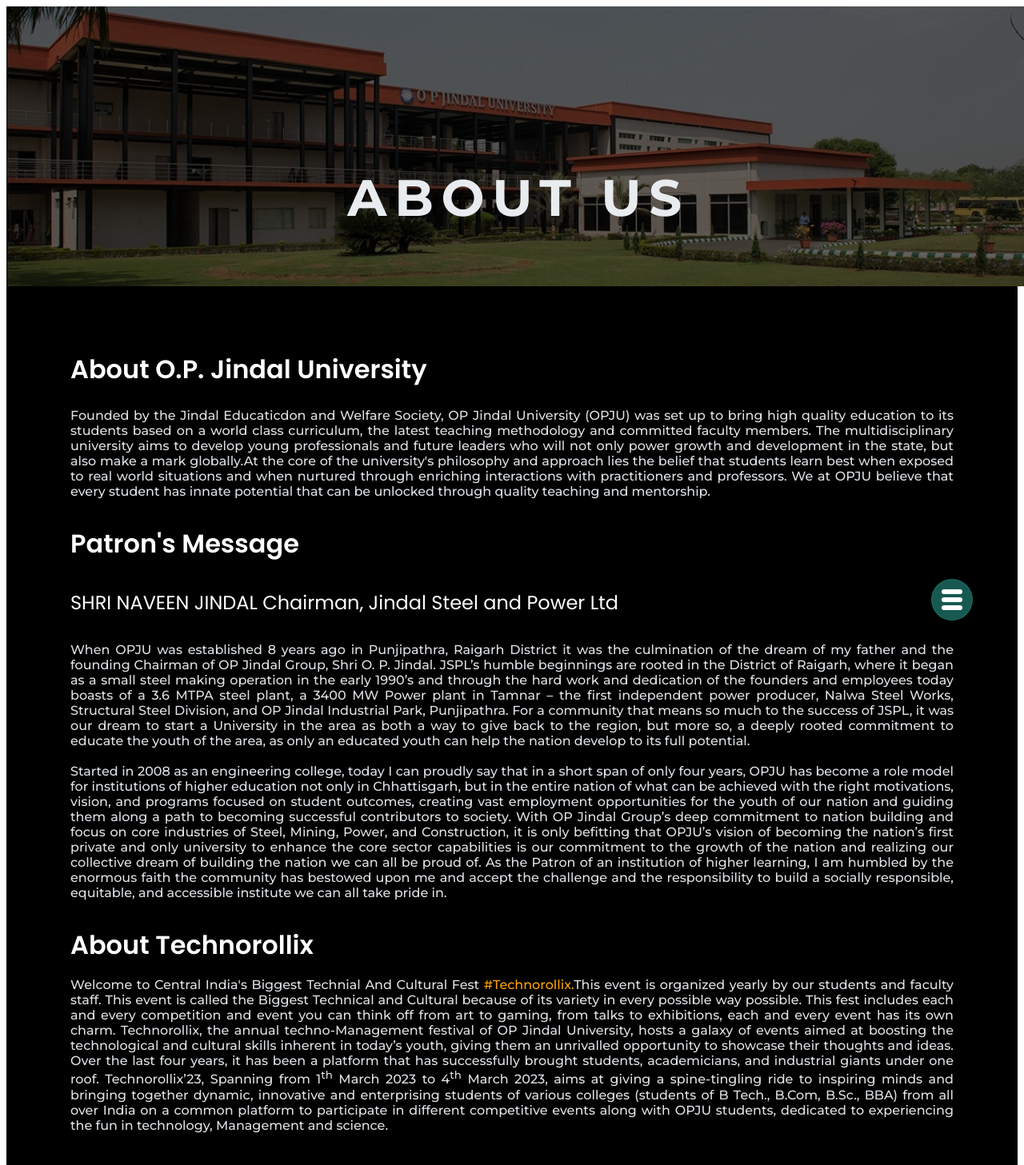
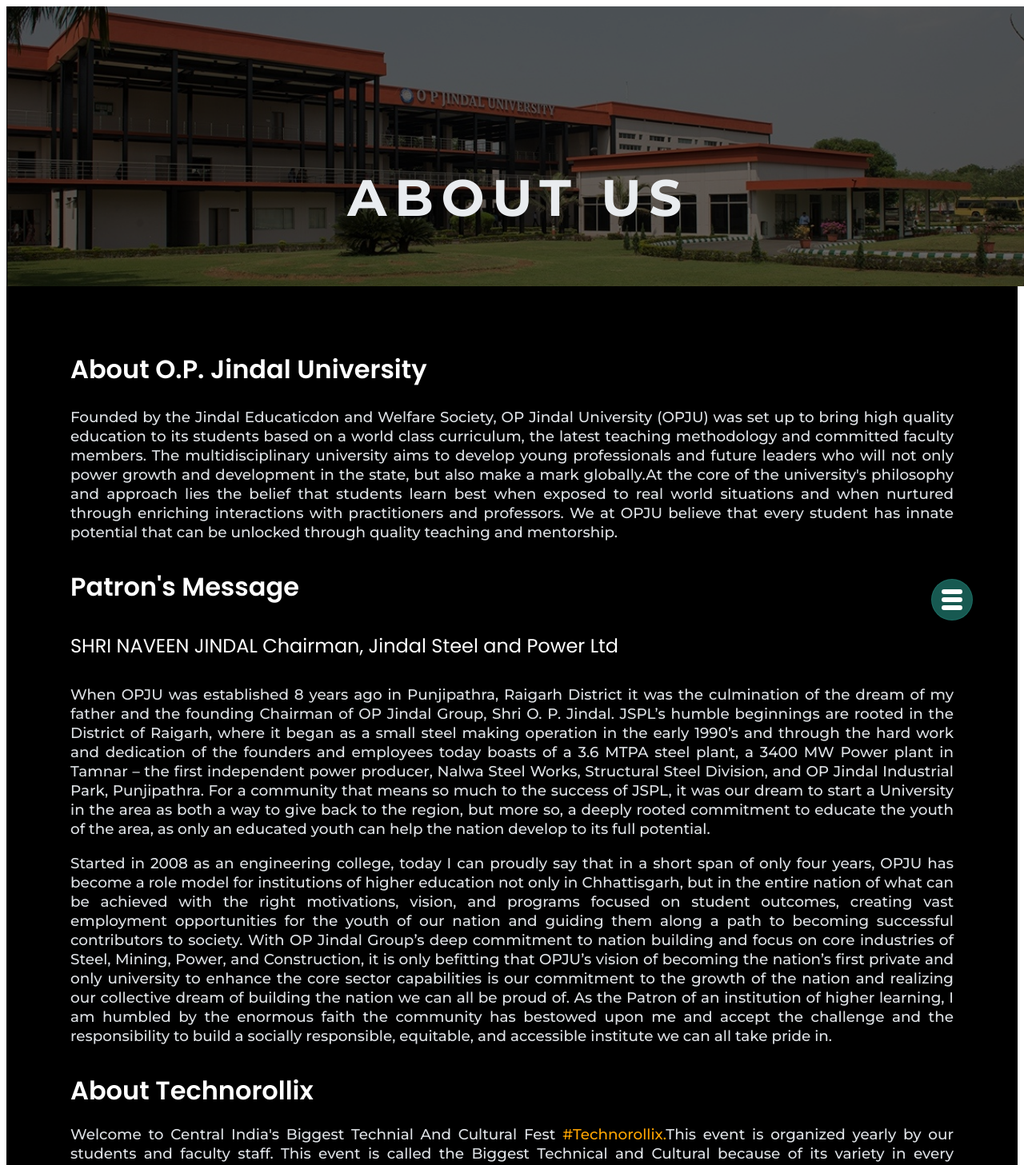
Before and after one commit to subrat611/technorollix23, a Nuxt app: page /aboutus in a window 1280 px wide. Shown: the top 1457 px of the page at 80% size. Built offline with nearby package versions, Linux system fonts and the light colour scheme; a web font is replaced by a local one.

Commit message:
aboutus page update

```diff
--- a/pages/aboutus.vue
+++ b/pages/aboutus.vue
@@ -180,6 +180,8 @@
           font-family: 'Montserrat', sans-serif;
           color: #dee2e6;
           text-align: justify;
+          line-height: 1.5rem;
+          font-size: 1.15rem;
         }
       }
 
@@ -202,6 +204,8 @@
           color: #dee2e6;
           font-family: 'Montserrat', sans-serif;
           text-align: justify;
+          line-height: 1.5rem;
+          font-size: 1.15rem;
         }
 
         .patron-para-two {
@@ -209,6 +213,8 @@
           margin-top: 1.2rem;
           color: #dee2e6;
           text-align: justify;
+          line-height: 1.5rem;
+          font-size: 1.15rem;
         }
       }
 
@@ -224,6 +230,8 @@
           color: #dee2e6;
           font-family: 'Montserrat', sans-serif;
           text-align: justify;
+          line-height: 1.5rem;
+          font-size: 1.15rem;
 
           .techno {
             color: orange;
@@ -258,6 +266,7 @@
             max-width: 100%;
             text-align: left;
             line-height: 1.5rem;
+            font-size: 1rem;
           }
         }
 
@@ -271,6 +280,7 @@
             max-width: 100%;
             text-align: left;
             line-height: 1.5rem;
+            font-size: 1rem;
           }
         }
 
@@ -283,6 +293,7 @@
             max-width: 100%;
             text-align: left;
             line-height: 1.5rem;
+            font-size: 1rem;
           }
         }
       }
```
